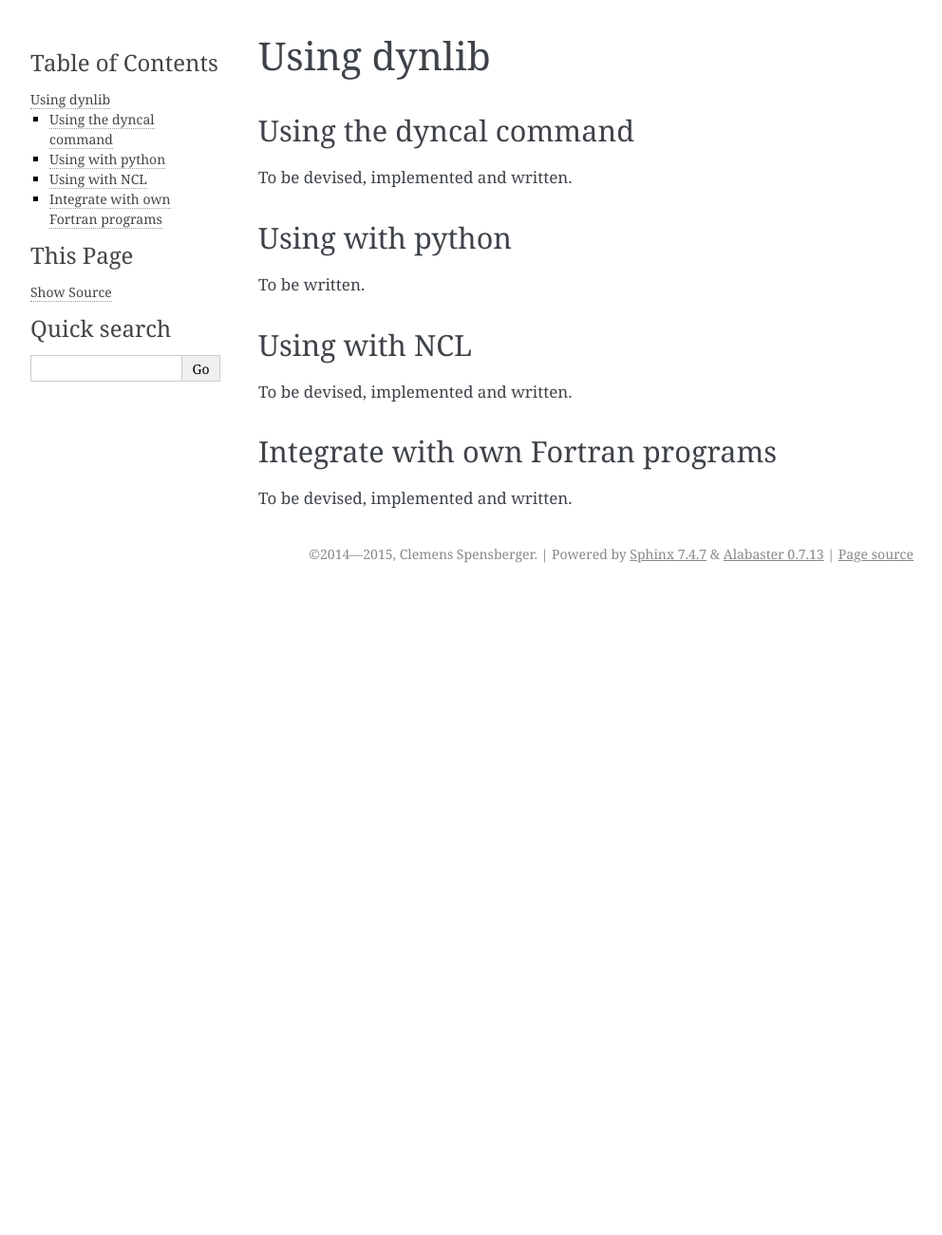
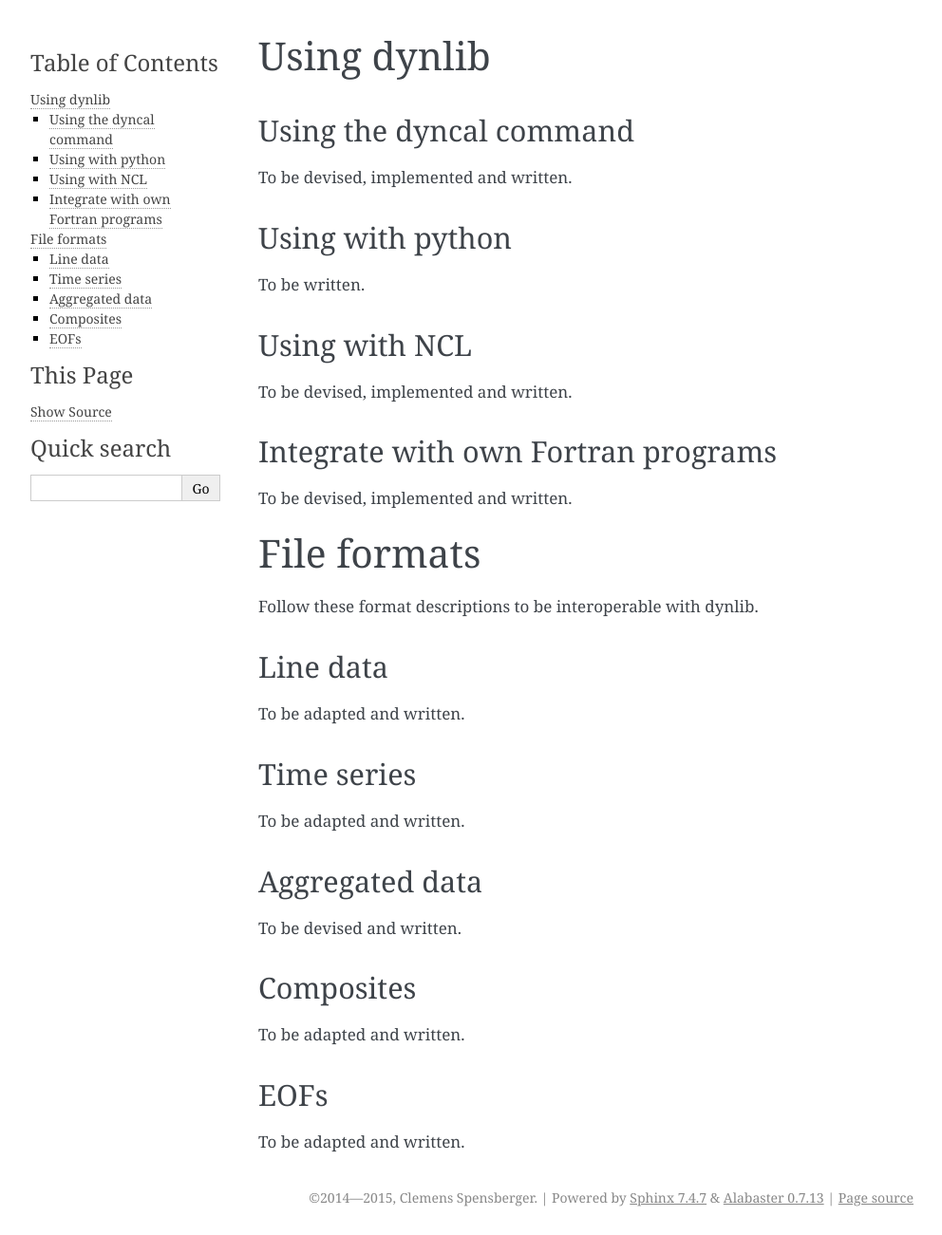
Before and after one commit to weathermanbarnes/wxlib, a Sphinx documentation site: the page built from doc/source/use.rst, in a window 1280 px wide. Shown: the whole page at 95% size, without its empty margins (148-1140 px from the left). Built offline with Sphinx 7.4.7, drawn with Linux system fonts in a browser that asks for light colours; the version number could not be read and is left out; before the commit the page ends 900 px from its top, so only the background shows below that.

Commit message:
Added a few more topics to the documentation outlines.

```diff
--- a/doc/source/devel.rst
+++ b/doc/source/devel.rst
@@ -3,6 +3,12 @@ Extending dynlib
 
 Which language to choose?
 -------------------------
+
+Fortran code formatting conventions
+-----------------------------------
+
+python code formatting conventions
+----------------------------------
 
 Adding a Fortran subroutine
 ---------------------------
--- a/doc/source/use.rst
+++ b/doc/source/use.rst
@@ -23,3 +23,34 @@ Integrate with own Fortran programs
 -----------------------------------
 
 To be devised, implemented and written.
+
+
+File formats
+============
+
+Follow these format descriptions to be interoperable with dynlib.
+
+Line data
+---------
+
+To be adapted and written.
+
+Time series
+-----------
+
+To be adapted and written.
+
+Aggregated data
+---------------
+
+To be devised and written.
+
+Composites
+----------
+
+To be adapted and written.
+
+EOFs
+----
+
+To be adapted and written.
```
